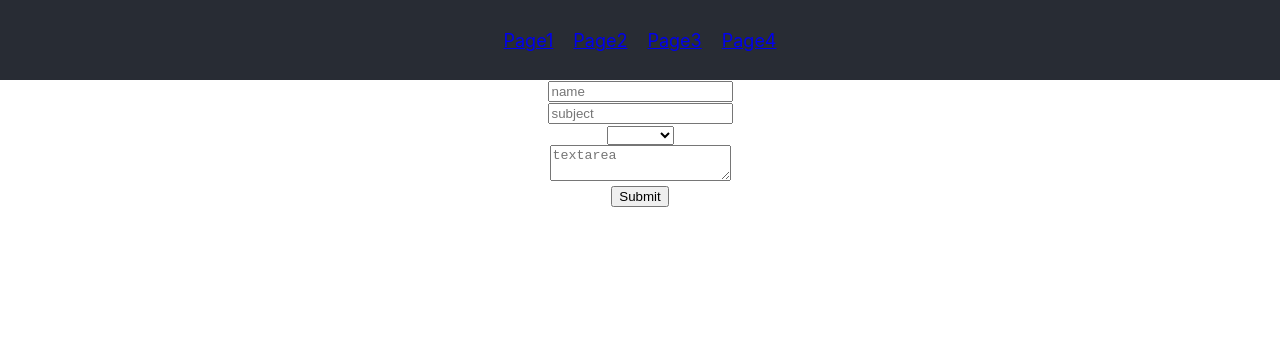
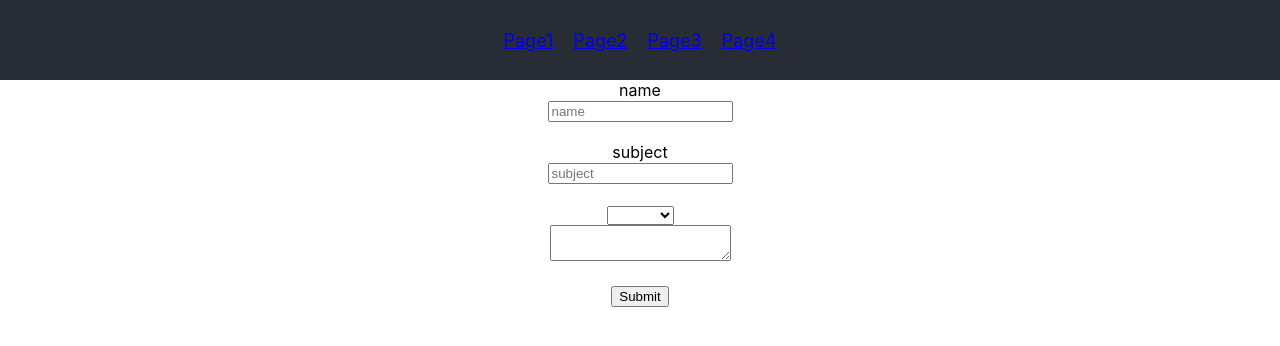
Before and after one commit to zlodiak/redux-simple-project, a React (Create React App) app: page /page4 in a window 1280 px wide. Shown: the top 346 px of the page. Built offline with nearby package versions, Linux system fonts and the light colour scheme.

Commit message:
field-level validation from

```diff
--- /dev/null
+++ b/src/Validation/index.js
@@ -0,0 +1,6 @@
+export const required = value => value ? undefined : 'Required';
+
+export const maxLength = max => value =>
+  value && value.length > max ? `Must be ${max} characters or less` : undefined;
+
+export const maxLength15 = maxLength(15);
--- a/src/components/Page4/Page4.jsx
+++ b/src/components/Page4/Page4.jsx
@@ -1,12 +1,39 @@
 import React from 'react';
-import {Field, reduxForm} from 'redux-form';
+import { Field, reduxForm, reset } from 'redux-form';
+import store from '../../redux/store';
+import { required, maxLength15 } from '../../Validation/index';
+
+const renderField = typeEl => ({ input, label, type, meta: { touched, error, warning } }) => (
+  <div>
+    <label>{label}</label>
+    <div>
+      { typeEl === 'textarea' && <textarea {...input} placeholder={label} type={type}></textarea> }
+      { typeEl === 'input' && <input {...input} placeholder={label} type={type}/> }
+
+      {touched && ((error && <span>{error}</span>) || (warning && <span>{warning}</span>))}
+    </div>
+  </div>
+)
 
 function MessageForm(props) {
+  const { handleSubmit, reset, submitting } = props;
   return (
-    <form onSubmit={props.handleSubmit}>
-      <Field name="name" component="input" type="text" placeholder="name"/>
+    <form onSubmit={ handleSubmit }>
+      <Field
+        name="name"
+        component={ renderField('input') }
+        type="text"
+        label="name"
+        validate={[ required, maxLength15 ]}
+      />
       <br/>
-      <Field name="subject" component="input" type="text" placeholder="subject"/>
+      <Field
+        name="subject"
+        component={ renderField('input') }
+        type="text"
+        label="subject"
+        validate={[ required, maxLength15 ]}
+      />
       <br/>
       <Field name="gender" component="select">
         <option></option>
@@ -14,9 +41,14 @@ function MessageForm(props) {
         <option value="Female">Female</option>
       </Field>
       <br/>
-      <Field name="textarea" component="textarea" placeholder="textarea"/>
+      <Field
+        name="text"
+        component={ renderField('textarea') }
+        placeholder="text"
+        validate={[ required, maxLength15 ]}
+      />
       <br/>
-      <button type="submit">Submit</button>
+      <button type="submit" disabled={ submitting }>Submit</button>
     </form>
   );
 }
@@ -27,7 +59,8 @@ const MessageReduxForm = reduxForm({
 
 function MessageReduxFormWrap() {
   function onSubmit(formData) {
-    console.log(formData);
+    store.dispatch(reset('message'));
+    console.log('submitted', formData);
   }
 
   return <MessageReduxForm onSubmit={ onSubmit }/>
```
